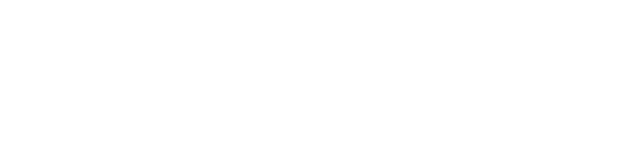
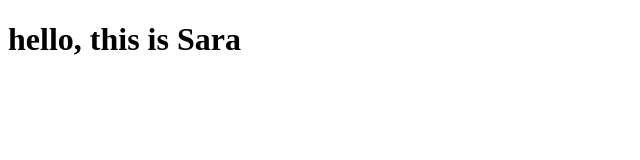
Before and after one commit to Sara-source01/Exerc-cio2-de-Git, a plain HTML site: page index.html in a window 1280 px wide. Shown: the whole page, without its empty margins (0-640 px from the left). Drawn offline with Linux system fonts and the light colour scheme.

Commit message:
m3 add h1 in html file

```diff
--- a/index.html
+++ b/index.html
@@ -8,7 +8,7 @@
 </head>
 
 <body>
-
+    <h1>hello, this is Sara</h1>
 </body>
 
 </html>
```
